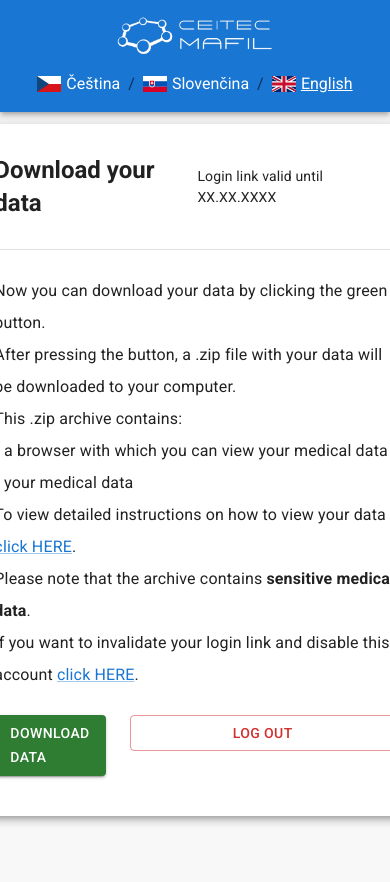
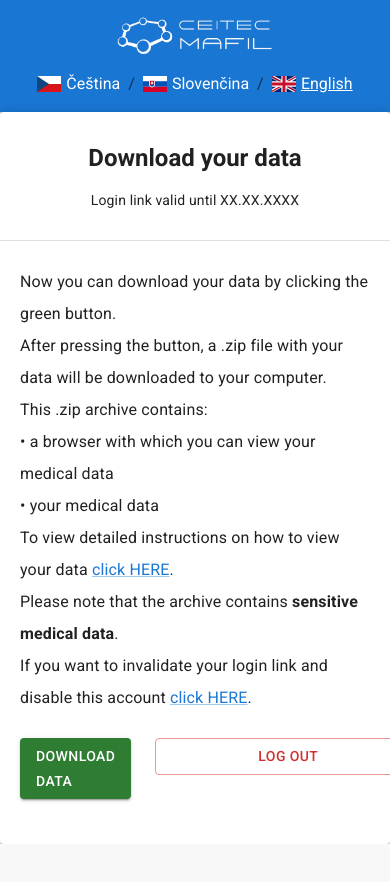
Before and after one commit to jakubvanko/mafil-volunteer-data-giver, a React (Create React App) app in the folder frontend/: page /user in a window 390 px wide. Shown: the top 882 px of the page. After the commit the page ends 844 px from the top, so only its background shows below. Built offline with nearby package versions, Linux system fonts and the light colour scheme.

Commit message:
feat(frontend): make MainCard component responsive

```diff
--- a/frontend/src/components/BasicMessagePage/BasicMessagePage.tsx
+++ b/frontend/src/components/BasicMessagePage/BasicMessagePage.tsx
@@ -23,6 +23,7 @@ export const BasicMessagePage = ({
           variant="contained"
           href="https://mafil.ceitec.cz/"
           rel="noopener noreferrer"
+          sx={{ textAlign: "center" }}
         >
           {t("common.buttonOutLinkText")}
         </Button>
--- a/frontend/src/components/MainCard/MainCard.tsx
+++ b/frontend/src/components/MainCard/MainCard.tsx
@@ -12,13 +12,20 @@ export const MainCard = ({
   children,
 }: PropsWithChildren<MainCardProps>) => {
   return (
-    <Paper elevation={5}>
+    <Paper
+      elevation={5}
+      sx={{
+        width: { xs: "100%", sm: "initial" },
+        minHeight: { xs: "100%", sm: "initial" },
+      }}
+    >
       <Stack
-        padding={"30px 40px;"}
+        padding={{ xs: "30px 20px", sm: "30px 40px" }}
         justifyContent="space-between"
         alignItems="center"
-        direction="row"
-        width={"100%"}
+        spacing={{ xs: 2, sm: 0 }}
+        direction={{ xs: "column", sm: "row" }}
+        width="100%"
       >
         <Typography variant="h5">
           <b>{headingText}</b>
@@ -26,7 +33,10 @@ export const MainCard = ({
         {secondaryHeadingElement && secondaryHeadingElement}
       </Stack>
       <Divider />
-      <Stack spacing={3} padding={"25px 40px 40px 40px"}>
+      <Stack
+        spacing={3}
+        padding={{ xs: "25px 20px 40px 20px", sm: "25px 40px 40px 40px" }}
+      >
         {children}
       </Stack>
     </Paper>
--- a/frontend/src/components/MainPageContainer/MainPageContainer.tsx
+++ b/frontend/src/components/MainPageContainer/MainPageContainer.tsx
@@ -4,11 +4,11 @@ import { PropsWithChildren } from "react";
 export const MainPageContainer = ({ children }: PropsWithChildren) => {
   return (
     <Grid
-      minHeight={"calc(100vh - 64px)"}
+      minHeight={{ xs: "calc(100vh - 112px)", sm: "calc(100vh - 64px)" }}
       container
       justifyContent="center"
-      alignItems="center"
-      paddingBottom={"calc(64px)"}
+      alignItems={{ xs: "stretch", sm: "center" }}
+      paddingBottom={{ xs: 0, sm: "64px" }}
     >
       {children}
     </Grid>
```
